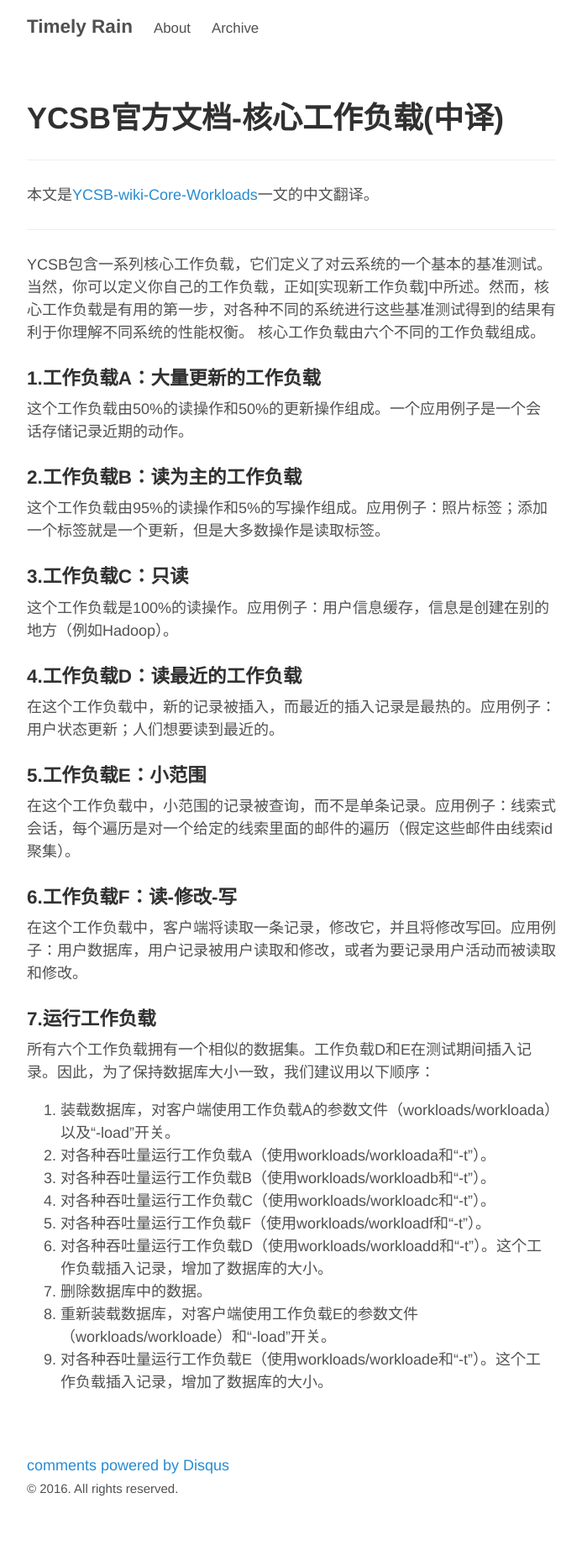
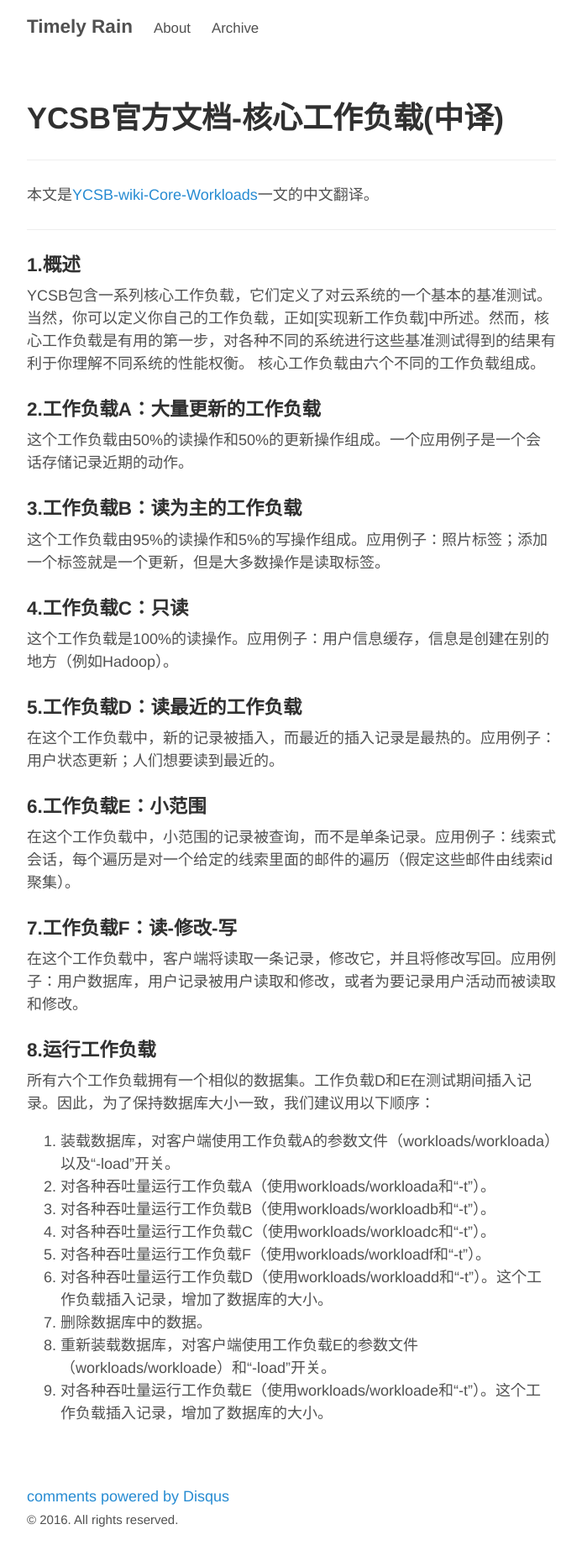
Before and after one commit to lsr1991/lsr1991.github.io, a Jekyll site: the page built from _posts/2015-04-06-ycsb-document-translation-core-workloads.md, in a window 1280 px wide. Shown: the whole page at 84% size, without its empty margins (293-986 px from the left). Built offline with Jekyll 4.4.1, drawn with Linux system fonts in a browser that asks for light colours; Markdown is read by kramdown in place of the engine named in the settings; comment, search, counter and statistics services are not loaded; before the commit the page ends 1822 px from its top, so only the background shows below that.

Commit message:
Update 2015-04-06-ycsb-document-translation-core-workloads.md

```diff
--- a/_posts/2015-04-06-ycsb-document-translation-core-workloads.md
+++ b/_posts/2015-04-06-ycsb-document-translation-core-workloads.md
@@ -10,28 +10,30 @@
 
 ---
 
+### 1.概述
+
 YCSB包含一系列核心工作负载，它们定义了对云系统的一个基本的基准测试。当然，你可以定义你自己的工作负载，正如[实现新工作负载]中所述。然而，核心工作负载是有用的第一步，对各种不同的系统进行这些基准测试得到的结果有利于你理解不同系统的性能权衡。
 核心工作负载由六个不同的工作负载组成。
 
-### 1.工作负载A：大量更新的工作负载
+### 2.工作负载A：大量更新的工作负载
 这个工作负载由50%的读操作和50%的更新操作组成。一个应用例子是一个会话存储记录近期的动作。
 
-### 2.工作负载B：读为主的工作负载
+### 3.工作负载B：读为主的工作负载
 这个工作负载由95%的读操作和5%的写操作组成。应用例子：照片标签；添加一个标签就是一个更新，但是大多数操作是读取标签。
 
-### 3.工作负载C：只读
+### 4.工作负载C：只读
 这个工作负载是100%的读操作。应用例子：用户信息缓存，信息是创建在别的地方（例如Hadoop）。
 
-### 4.工作负载D：读最近的工作负载
+### 5.工作负载D：读最近的工作负载
 在这个工作负载中，新的记录被插入，而最近的插入记录是最热的。应用例子：用户状态更新；人们想要读到最近的。
 
-### 5.工作负载E：小范围
+### 6.工作负载E：小范围
 在这个工作负载中，小范围的记录被查询，而不是单条记录。应用例子：线索式会话，每个遍历是对一个给定的线索里面的邮件的遍历（假定这些邮件由线索id聚集）。
 
-### 6.工作负载F：读-修改-写
+### 7.工作负载F：读-修改-写
 在这个工作负载中，客户端将读取一条记录，修改它，并且将修改写回。应用例子：用户数据库，用户记录被用户读取和修改，或者为要记录用户活动而被读取和修改。
 
-### 7.运行工作负载
+### 8.运行工作负载
 所有六个工作负载拥有一个相似的数据集。工作负载D和E在测试期间插入记录。因此，为了保持数据库大小一致，我们建议用以下顺序：
 
 1. 装载数据库，对客户端使用工作负载A的参数文件（workloads/workloada）以及“-load”开关。
```
